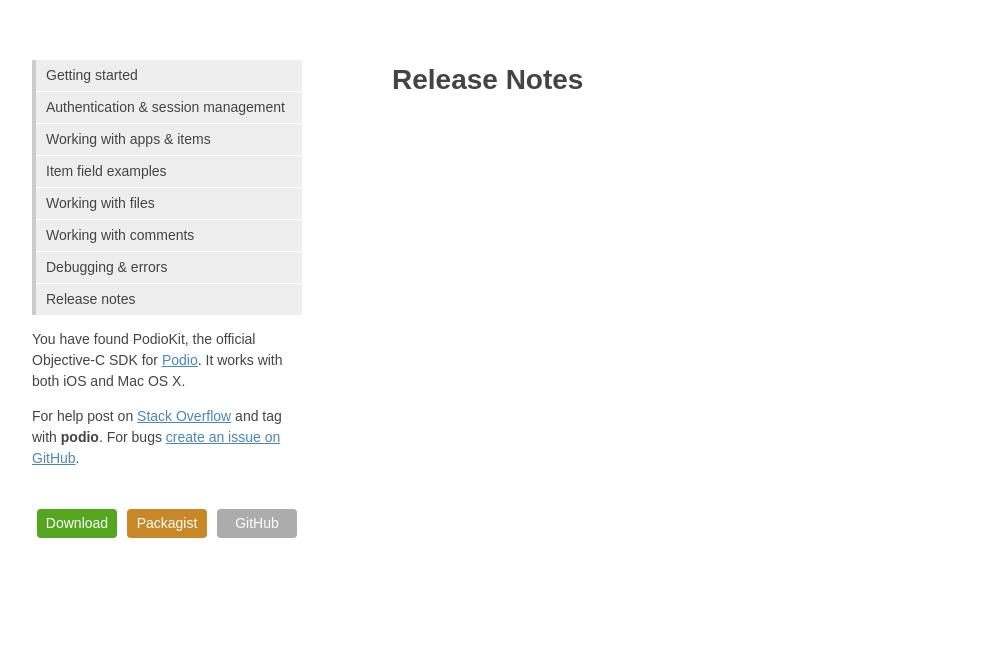
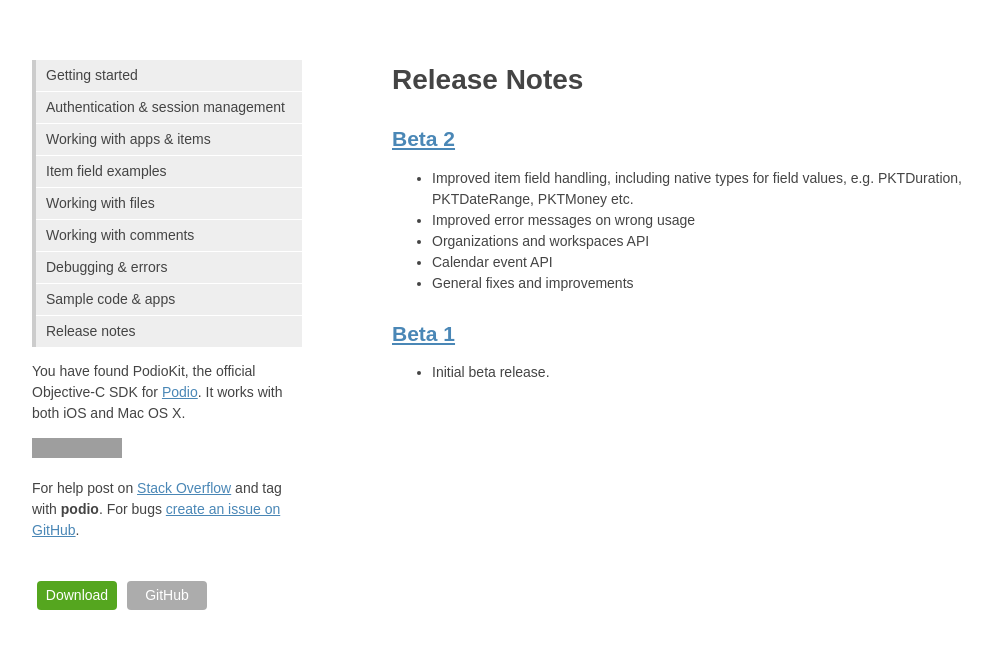
Before and after one commit to podio/podio-objc, a Jekyll site: the page built from changelog/index.md, in a window 1280 px wide. Shown: the top 649 px of the page, without its empty margins (128-1120 px from the left). Built offline with Jekyll 4.4.1, drawn with Linux system fonts in a browser that asks for light colours; grey boxes are pictures that could not be loaded.

Commit message:
Added releases to release notes page

```diff
--- a/_layouts/default.html
+++ b/_layouts/default.html
@@ -26,14 +19,17 @@
             <li class="{% if page.active == 'files' %}active{% endif %}"><a href="{{ site.baseurl}}/files">Working with files</a></li>
             <li class="{% if page.active == 'comments' %}active{% endif %}"><a href="{{ site.baseurl}}/comments">Working with comments</a></li>
             <li class="{% if page.active == 'debug' %}active{% endif %}"><a href="{{ site.baseurl}}/debug">Debugging &amp; errors</a></li>
+            <li class="{% if page.active == 'samples' %}active{% endif %}"><a href="{{ site.baseurl}}/samples">Sample code & apps</a></li>
             <li class="{% if page.active == 'changelog' %}active{% endif %}"><a href="{{ site.baseurl}}/changelog">Release notes</a></li>
           </ul>
         </nav>
         <p>You have found PodioKit, the official Objective-C SDK for <a href="https://developers.podio.com/">Podio</a>. It works with both iOS and Mac OS X.</p>
+        <p>
+          <a href="https://travis-ci.org/podio/podio-objc"><img src="https://travis-ci.org/podio/podio-objc.png?branch=2.0-develop" alt="Build Status"></a>
+        </p>
         <p>For help post on <a href="http://stackoverflow.com/questions/tagged/podio">Stack Overflow</a> and tag with <b>podio</b>. For bugs <a href="https://github.com/podio/podio-php/issues">create an issue on GitHub</a>.</p>
         <ul class="buttons">
           <li><a class="download" href="https://github.com/podio/podio-objc/releases">Download</a></li>
-          <li><a class="packagist" href="https://packagist.org/packages/podio/podio-objc">Packagist</a></li>
           <li><a class="github" href="https://github.com/podio/podio-objc">GitHub</a></li>
         </ul>
       </header>
--- a/changelog/index.md
+++ b/changelog/index.md
@@ -2,3 +2,13 @@
 layout: default
 ---
 # Release Notes
+
+## [Beta 2](https://github.com/podio/podio-objc/releases/tag/2.0.0-beta2)
+* Improved item field handling, including native types for field values, e.g. PKTDuration, PKTDateRange, PKTMoney etc.
+* Improved error messages on wrong usage
+* Organizations and workspaces API
+* Calendar event API
+* General fixes and improvements
+
+## [Beta 1](https://github.com/podio/podio-objc/releases/tag/2.0.0-beta1)
+* Initial beta release.
```
Also changed, not shown: other parts of _layouts/default.html (+0 -7 lines), index.md (+0 -2 lines), samples/index.md (added, +6 -0 lines).
